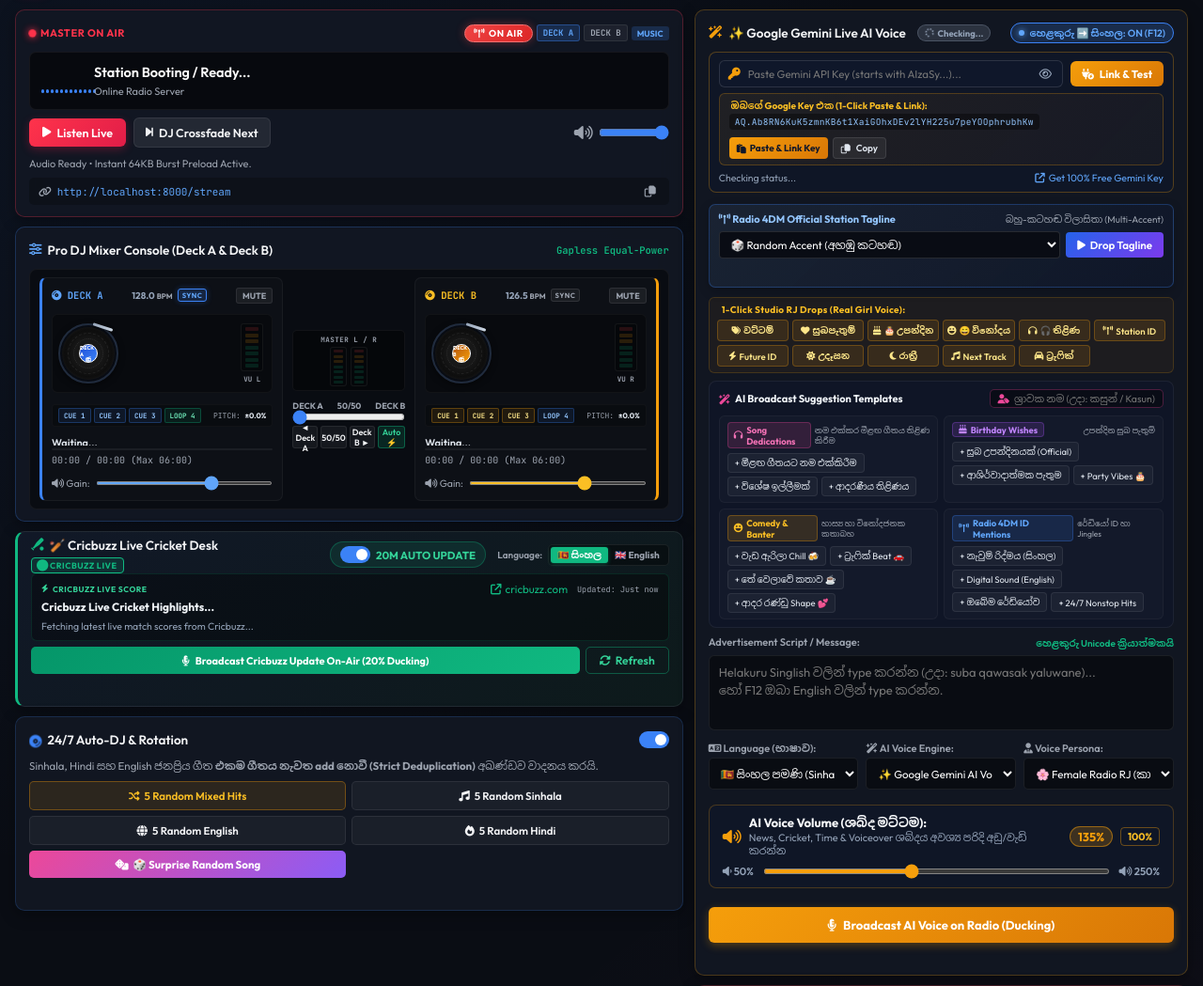
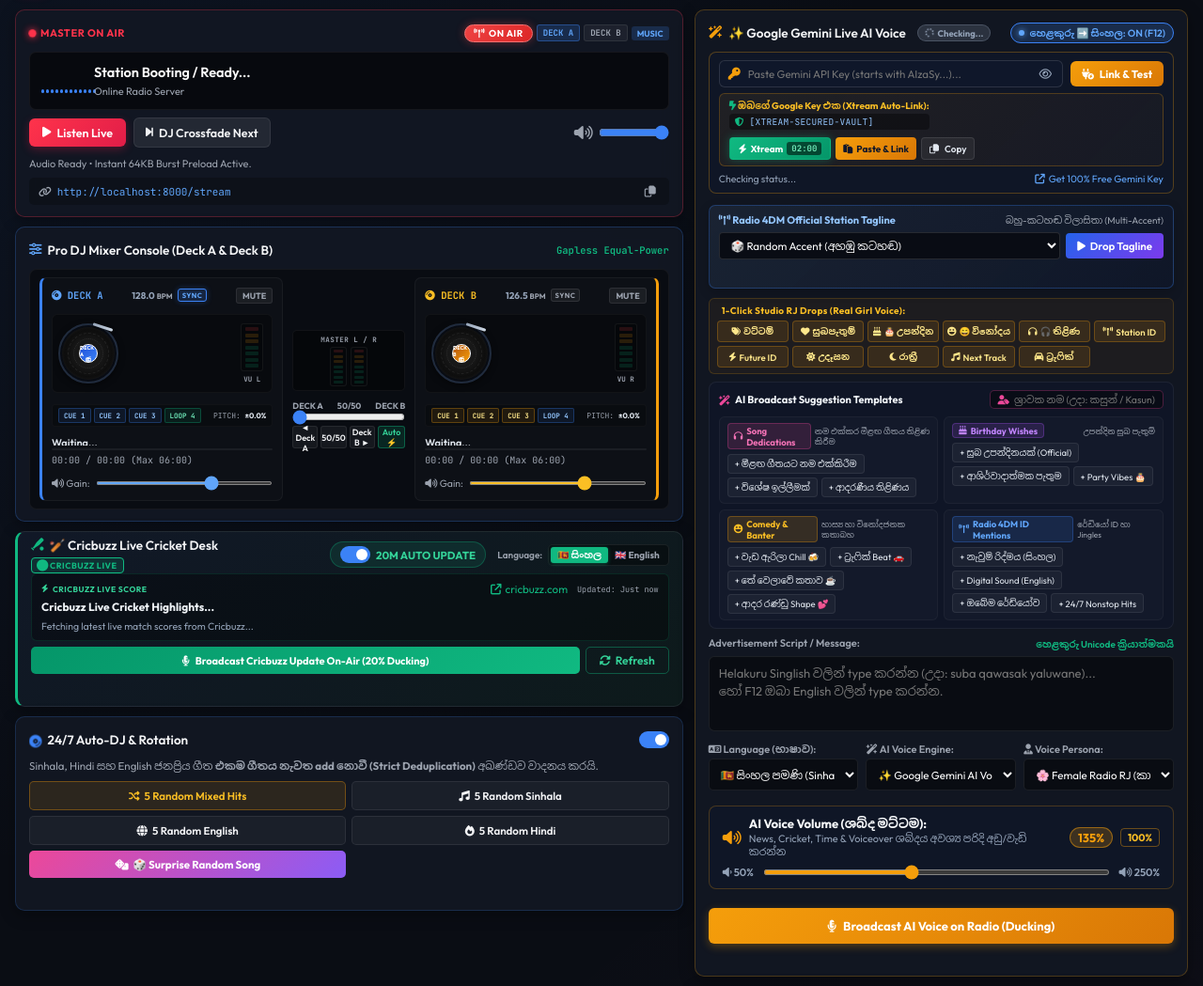
Before and after one commit to blackangel4dmotion-cyber/RadioFourDM, a FastAPI app: page / in a window 1280 px wide. Shown: the part 58-1107 px from the top of the page at 94% size. Run offline with FastAPI, Linux system fonts and the light colour scheme; parts of the project's set-up code (start-up, migrations or seed data) failed here and were passed over.

Commit message:
Add files via upload

```diff
--- a/templates/index.html
+++ b/templates/index.html
@@ -394,15 +394,18 @@
                             </button>
                         </div>
 
-                        <!-- 1-Click Predefined Key Card -->
+                        <!-- 1-Click Xtream & Quickfill Key Card -->
                         <div class="gemini-key-quickfill-card">
                             <div class="key-quickfill-content">
-                                <span class="key-quickfill-title"><i class="fa-solid fa-sparkles" style="color: #f59e0b;"></i> ඔබගේ Google Key එක (1-Click Paste & Link):</span>
-                                <code class="key-quickfill-code" id="predefinedKeyText">AQ.Ab8RN6KuK5zmnKB6t1XaiGOhxDEv2lYH225u7peYOOphrubhKw</code>
+                                <span class="key-quickfill-title"><i class="fa-solid fa-bolt-lightning" style="color: #10b981;"></i> ඔබගේ Google Key එක (Xtream Auto-Link):</span>
+                                <code class="key-quickfill-code" id="predefinedKeyText"><i class="fa-solid fa-shield-halved" style="color: #10b981;"></i> [XTREAM-SECURED-VAULT]</code>
                             </div>
                             <div class="key-quickfill-actions">
+                                <button type="button" id="btnXtreamLink" class="btn btn-sm btn-quickfill-xtream" onclick="triggerXtreamLink()" title="Click to Link Valid Xtream Key immediately">
+                                    <i class="fa-solid fa-bolt"></i> Xtream <span class="xtream-timer-badge" id="xtreamCountdown">02:00</span>
+                                </button>
                                 <button type="button" class="btn btn-sm btn-quickfill-paste" onclick="pasteAndLinkPredefinedKey()" title="Click to fill key and link Gemini immediately">
-                                    <i class="fa-solid fa-paste"></i> Paste & Link Key
+                                    <i class="fa-solid fa-paste"></i> Paste & Link
                                 </button>
                                 <button type="button" class="btn btn-sm btn-quickfill-copy" onclick="copyPredefinedKey()" title="Copy key to clipboard">
                                     <i class="fa-regular fa-copy"></i> Copy
@@ -749,9 +752,9 @@
                     <label>Google Gemini API Key (Dedicated Radio Voice):</label>
                     <input type="password" id="modalGeminiKey" placeholder="Paste Gemini API Key (starts with AIzaSy...)">
                     <div style="margin-top: 6px; display: flex; align-items: center; justify-content: space-between; gap: 8px; flex-wrap: wrap;">
-                        <small>Get free key from <a href="https://aistudio.google.com/app/apikey" target="_blank" rel="noopener" style="color: #60a5fa;">Google AI Studio</a>.</small>
-                        <button type="button" class="btn btn-sm btn-quickfill-paste" onclick="document.getElementById('modalGeminiKey').value = 'AQ.Ab8RN6KuK5zmnKB6t1XaiGOhxDEv2lYH225u7peYOOphrubhKw'; showToast('Google Key Paste විය! Save Settings ඔබන්න.');" style="padding: 4px 10px; font-size: 0.75rem;">
-                            <i class="fa-solid fa-paste"></i> Paste User Key: AQ.Ab8RN...
+                        <small>Auto-secured in server-side encrypted vault.</small>
+                        <button type="button" class="btn btn-sm btn-quickfill-xtream" onclick="triggerXtreamLink();" style="padding: 4px 10px; font-size: 0.75rem;">
+                            <i class="fa-solid fa-bolt"></i> ⚡ Xtream Key
                         </button>
                     </div>
                 </div>
```
